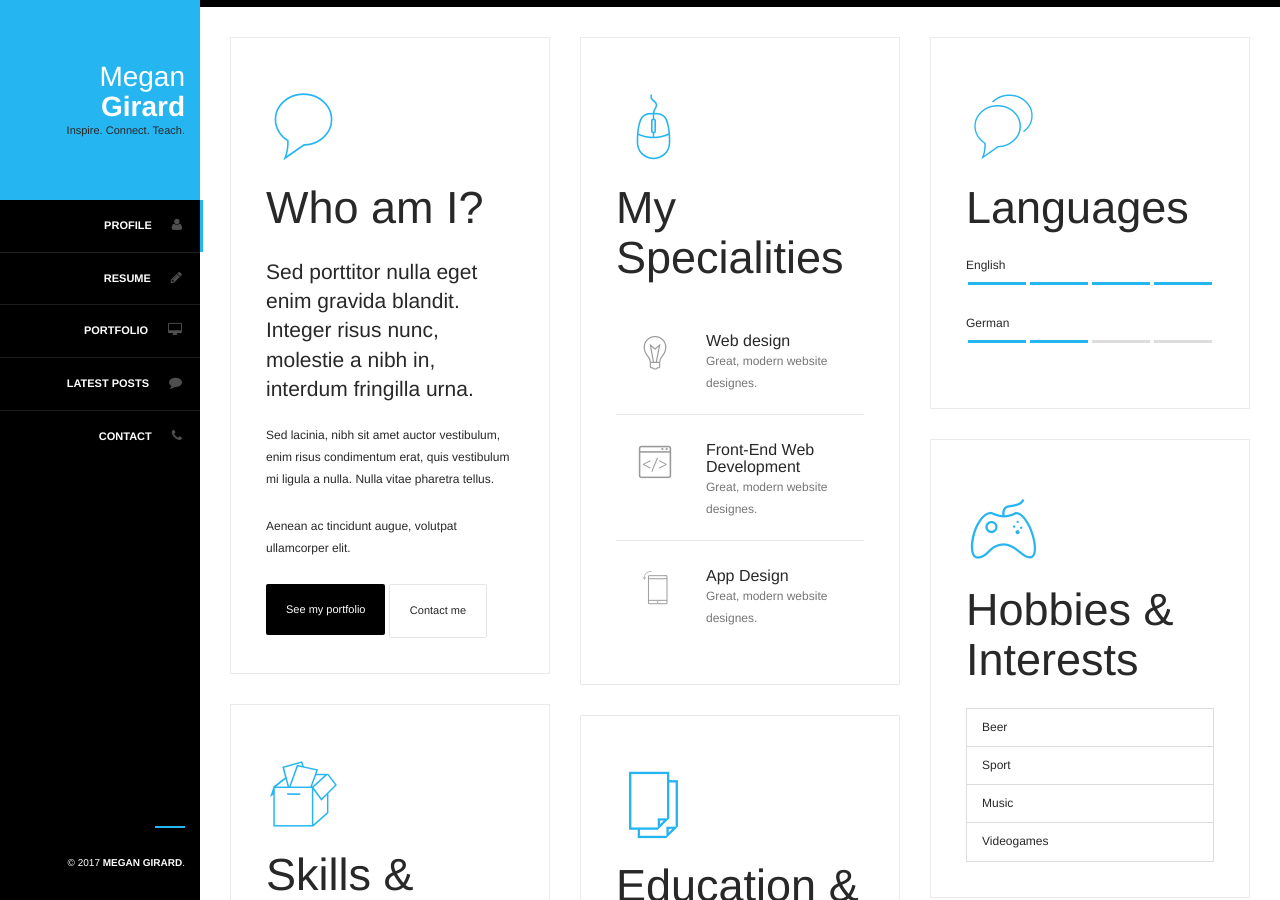
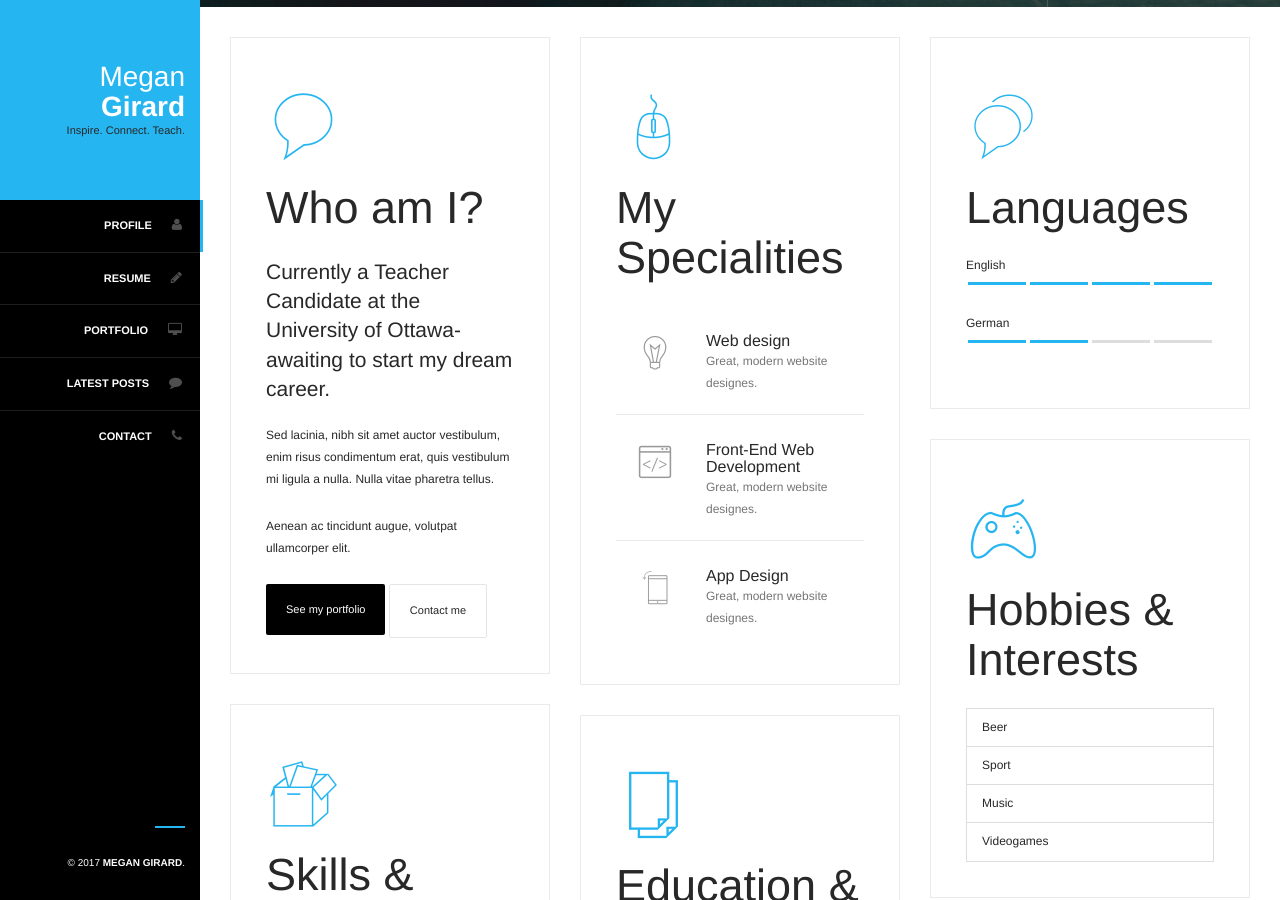
Before and after one commit to DaydreamDevelopment/megan-girard, a Jekyll site: the page built from index.html, in a window 1280 px wide and 900 px high, scrolled down 893 px. Built offline with Jekyll 4.4.1, drawn with Linux system fonts in a browser that asks for light colours; the list of posts is cut into pages by our own code.

Commit message:
Updated 'index.html' via CloudCannon

```diff
--- a/index.html
+++ b/index.html
@@ -1,6 +1,6 @@
 ---
 layout: default
-image: /assets/images/backgrounds/profile-bg-alt.jpg
+image: /uploads/background.jpg
 ---
 <!-- Page Content -->
 <div id="page-content">
@@ -66,7 +66,7 @@ image: /assets/images/backgrounds/profile-bg-alt.jpg
           <div class="resume-box animated slide-in-top">
             <i class="title-icon text-primary flaticon-speech43"></i>
             <h3 class="editable">Who am I?</h3>
-            <p class="lead editable">Sed porttitor nulla eget enim gravida blandit. Integer risus nunc, molestie a nibh in, interdum fringilla urna. </p>
+            <p class="lead editable">Currently a Teacher Candidate at the University of Ottawa- awaiting to start my dream career.&nbsp;</p>
             <p>Sed lacinia, nibh sit amet auctor vestibulum, enim risus condimentum erat, quis vestibulum mi ligula a nulla. Nulla vitae pharetra tellus.</p>
             <p>Aenean ac tincidunt augue, volutpat ullamcorper elit.</p>
             <a href="#portfolio" class="btn btn-black">See my portfolio</a> <a href="#contact" class="btn btn-default">Contact me</a>
@@ -276,7 +276,7 @@ image: /assets/images/backgrounds/profile-bg-alt.jpg
 
               </div>
               <div class="col-lg-6">
-                <img style="display:block; margin: 0 auto;" src="{{ project.image }}" alt="project.title"/>
+                <img style="display:block; margin: 0 auto;" src="{{ project.image }}" alt="project.title" />
               </div>
           </div>
       </div>
@@ -359,7 +359,7 @@ image: /assets/images/backgrounds/profile-bg-alt.jpg
         <li><i class="inline-icon icon-before-and-after text-primary fa fa-map-marker"></i>{{ site.author.address }}</li>
         <li><i class="inline-icon icon-before-and-after text-primary fa fa-comment"></i><a href="mailto:{{ site.author.email }}"> {{ site.author.email }} </a></li>
       </ul>
-      <br/><br/>
+      <br /><br />
       <p><a href="#" class="btn btn-primary">Download my CV</a></p>
       <!-- Bottom Bar -->
       <div class="bottom-bar contact-bottom-bar">
@@ -381,17 +381,17 @@ image: /assets/images/backgrounds/profile-bg-alt.jpg
       <form id="contact-form-new" method="post" action="https://www.megangirard.com">
         <div class="form-group">
           <label>Name:</label>
-          <input type="text" class="form-control" id="name" name="name" placeholder="Enter your name" required>
+          <input type="text" class="form-control" id="name" name="name" placeholder="Enter your name" required />
         </div>
         <div class="form-group">
           <label>Email:</label>
-          <input type="email" class="form-control" id="email" name="email" placeholder="Enter your email" required>
+          <input type="email" class="form-control" id="email" name="email" placeholder="Enter your email" required />
         </div>
         <div class="form-group">
           <label>Message:</label>
           <textarea class="form-control" id="message" name="message" rows="3"></textarea>
         </div>
-        <input type="hidden" name="_to" value="megan.lafave@hotmail.com">
+        <input type="hidden" name="_to" value="megan.lafave@hotmail.com" />
         <button type="submit" class="btn btn-default">Submit <i class="icon-after fa fa-chevron-right"></i></button>
       </form>
     </div>
```
